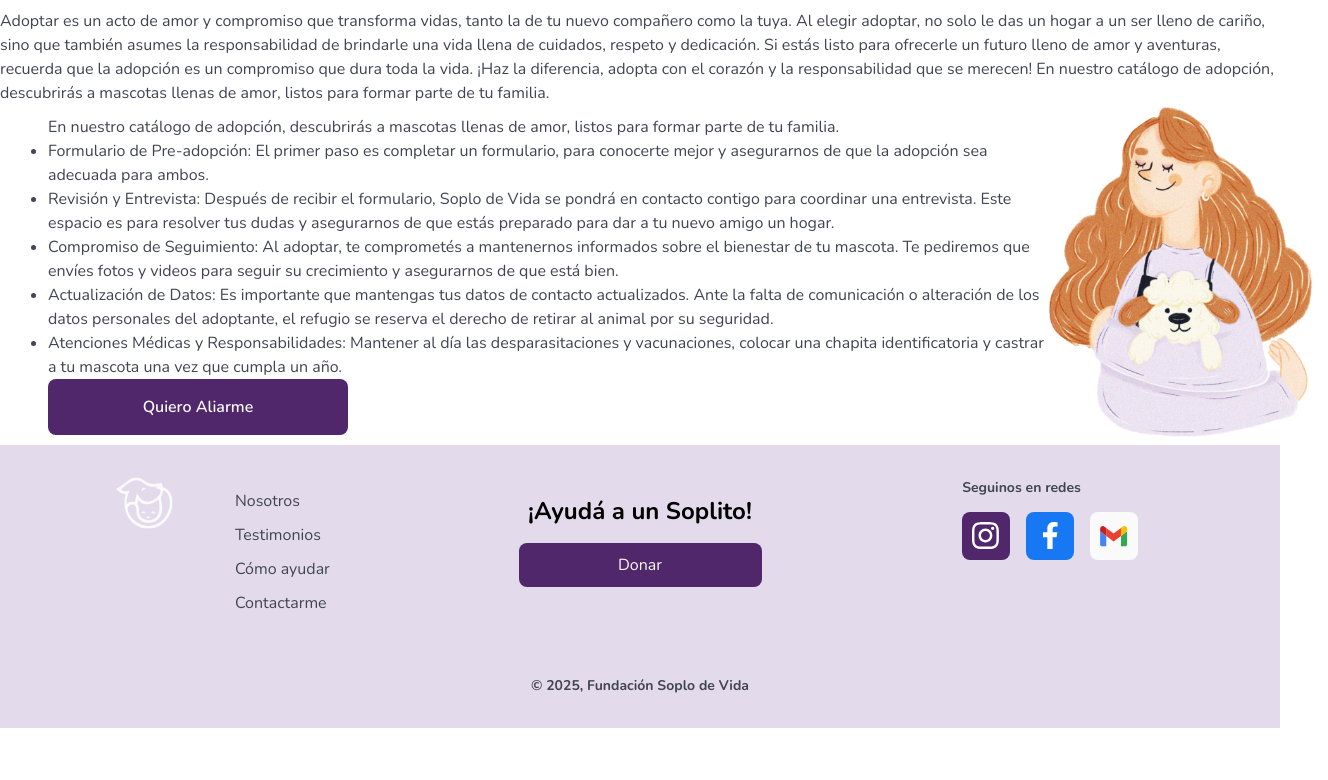
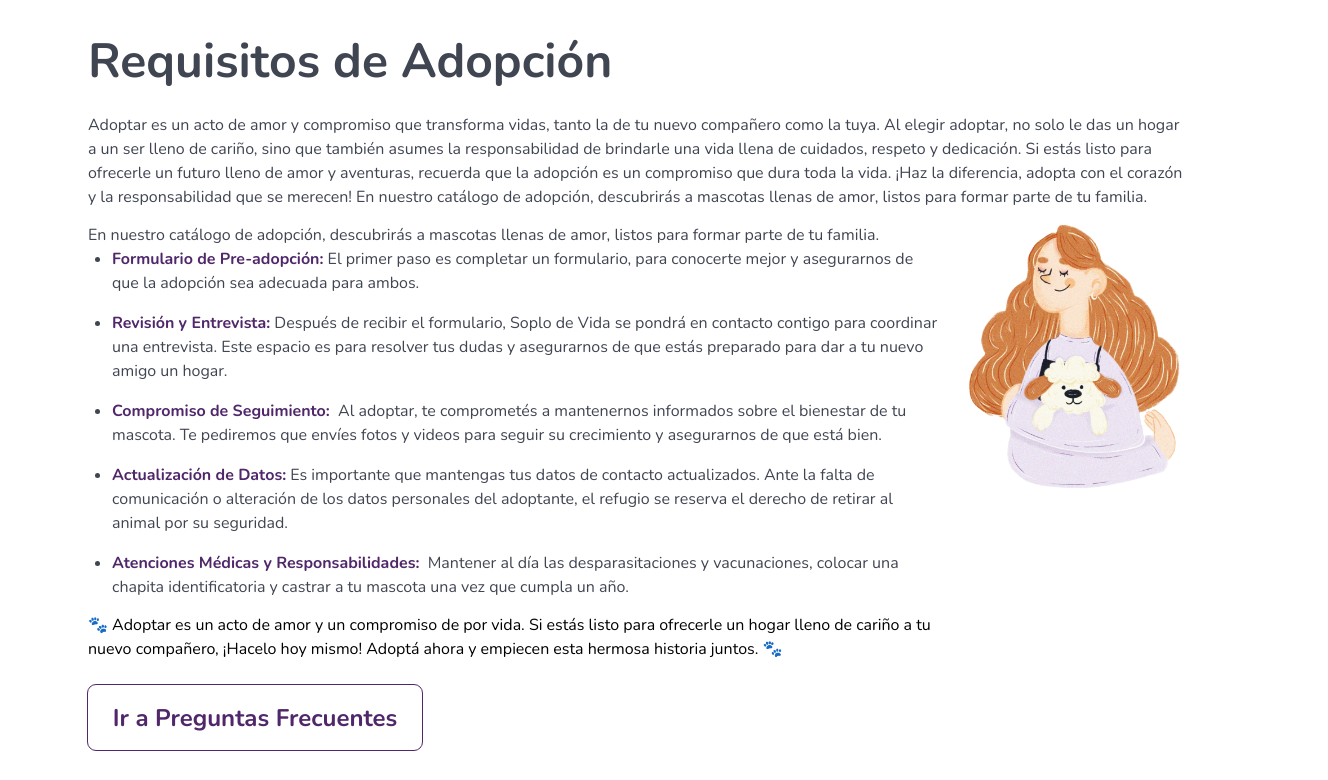
Before and after one commit to martin-tercero1/soplo-de-vida, a Next.js app: page / in a window 1280 px wide. Shown: the part 2540-3320 px from the top of the page, 1328 px wide, since content can reach past the window. Before the commit the page ends 3268 px from the top, so only its background shows below. Built offline with nearby package versions, Linux system fonts and the light colour scheme.

Commit message:
desktop version

```diff
--- a/src/components/shared/Requirements/Requirements.jsx
+++ b/src/components/shared/Requirements/Requirements.jsx
@@ -4,77 +4,101 @@ import { Button } from "@/components/shared/Button";
 export default function Requirements() {
   return (
     <>
-      <h2 className="desktop:text-2xl text-grey font-bold">
+      <div className="m-8">
+        <h2 className="desktop:text-2xl text-grey font-bold mb-2">
           Requisitos de Adopción
         </h2>
         <p className=" desktop:text-base desktop:text-grey desktop:font-normal">
           Adoptar es un acto de amor y compromiso que transforma vidas, tanto la
-        de tu nuevo compañero como la tuya. Al elegir adoptar, no solo le das un
-        hogar a un ser lleno de cariño, sino que también asumes la
+          de tu nuevo compañero como la tuya. Al elegir adoptar, no solo le das
+          un hogar a un ser lleno de cariño, sino que también asumes la
           responsabilidad de brindarle una vida llena de cuidados, respeto y
           dedicación. Si estás listo para ofrecerle un futuro lleno de amor y
           aventuras, recuerda que la adopción es un compromiso que dura toda la
-        vida. ¡Haz la diferencia, adopta con el corazón y la responsabilidad que
-        se merecen! En nuestro catálogo de adopción, descubrirás a mascotas
-        llenas de amor, listos para formar parte de tu familia.
+          vida. ¡Haz la diferencia, adopta con el corazón y la responsabilidad
+          que se merecen! En nuestro catálogo de adopción, descubrirás a
+          mascotas llenas de amor, listos para formar parte de tu familia.
         </p>
 
-      <div className="flex flex-row justify-center w-[100%]  desktop:mx-5">
-        <div className="flex flex-col justify-center">
+        <div className="flex flex-row justify-center w-[100%] mt-1">
+          <div className="">
             <p className=" desktop:text-base desktop:text-grey desktop:font-normal">
               En nuestro catálogo de adopción, descubrirás a mascotas llenas de
               amor, listos para formar parte de tu familia.
             </p>
-          <ul className="list-disc">
+            <ul className="list-disc mx-3 space-y-2">
               <li className=" desktop:text-base desktop:text-grey desktop:font-normal">
-              Formulario de Pre-adopción: El primer paso es completar un
-              formulario, para conocerte mejor y asegurarnos de que la adopción
-              sea adecuada para ambos.
+                <span className="font-bold text-primary">
+                  Formulario de Pre-adopción:
+                </span>
+                &nbsp;El primer paso es completar un formulario, para conocerte
+                mejor y asegurarnos de que la adopción sea adecuada para ambos.
               </li>
               <li className=" desktop:text-base desktop:text-grey desktop:font-normal">
-              Revisión y Entrevista: Después de recibir el formulario, Soplo de
-              Vida se pondrá en contacto contigo para coordinar una entrevista.
-              Este espacio es para resolver tus dudas y asegurarnos de que estás
-              preparado para dar a tu nuevo amigo un hogar.
+                <span className="font-bold text-primary">
+                  Revisión y Entrevista:
+                </span>
+                &nbsp;Después de recibir el formulario, Soplo de Vida se pondrá
+                en contacto contigo para coordinar una entrevista. Este espacio
+                es para resolver tus dudas y asegurarnos de que estás preparado
+                para dar a tu nuevo amigo un hogar.
               </li>
               <li className=" desktop:text-base desktop:text-grey desktop:font-normal">
-              Compromiso de Seguimiento: Al adoptar, te comprometés a
-              mantenernos informados sobre el bienestar de tu mascota. Te
-              pediremos que envíes fotos y videos para seguir su crecimiento y
-              asegurarnos de que está bien.
+                <span className="font-bold text-primary">
+                  Compromiso de Seguimiento:
+                </span>
+                &nbsp; Al adoptar, te comprometés a mantenernos informados sobre
+                el bienestar de tu mascota. Te pediremos que envíes fotos y
+                videos para seguir su crecimiento y asegurarnos de que está
+                bien.
               </li>
               <li className=" desktop:text-base desktop:text-grey desktop:font-normal">
-              Actualización de Datos: Es importante que mantengas tus datos de
-              contacto actualizados. Ante la falta de comunicación o alteración
-              de los datos personales del adoptante, el refugio se reserva el
-              derecho de retirar al animal por su seguridad.
+                <span className="font-bold text-primary">
+                  Actualización de Datos:
+                </span>
+                &nbsp;Es importante que mantengas tus datos de contacto
+                actualizados. Ante la falta de comunicación o alteración de los
+                datos personales del adoptante, el refugio se reserva el derecho
+                de retirar al animal por su seguridad.
               </li>
               <li className=" desktop:text-base desktop:text-grey desktop:font-normal">
-              Atenciones Médicas y Responsabilidades: Mantener al día las
-              desparasitaciones y vacunaciones, colocar una chapita
-              identificatoria y castrar a tu mascota una vez que cumpla un año.
+                <span className="font-bold text-primary">
+                  Atenciones Médicas y Responsabilidades:
+                </span>
+                &nbsp; Mantener al día las desparasitaciones y vacunaciones,
+                colocar una chapita identificatoria y castrar a tu mascota una
+                vez que cumpla un año.
               </li>
             </ul>
-          <Button
-            size="large"
-            variant="primary"
-            customStyles={[
-              "mobile:w-auto  desktop:w-[300px]",
-              "outline-transparent",
-              "font-semibold",
-              "mobile:text-base",
-            ]}
-            text="Quiero Aliarme"
-            link="https://goo.gl/forms/vRAFc3yV8MWCZ1yJ2"
-          ></Button>
+            <p className="mt-1">
+              🐾 Adoptar es un acto de amor y un compromiso de por vida. Si
+              estás listo para ofrecerle un hogar lleno de cariño a tu nuevo
+              compañero, ¡Hacelo hoy mismo! Adoptá ahora y empiecen esta hermosa
+              historia juntos. 🐾
+            </p>
           </div>
           <div>
             <Image
               className=""
-            width={500}
-            height={500}
+              width={468}
+              height={483}
               src="/shared/requirements.png"
               alt="Equipo de soplo de vida"
+            />
+          </div>
+        </div>
+        <div className="my-3">
+          <Button
+            text="Ir a Preguntas Frecuentes"
+            variant="secondary"
+            link="https://goo.gl/forms/vRAFc3yV8MWCZ1yJ2"
+            customStyles={[
+              "w-[334px]",
+              "h-[65px]",
+              "text-md",
+              "font-bold",
+              "outline-1",
+            ]}
           />
         </div>
       </div>
```
Lines whose indentation alone changed are shown as unchanged.
